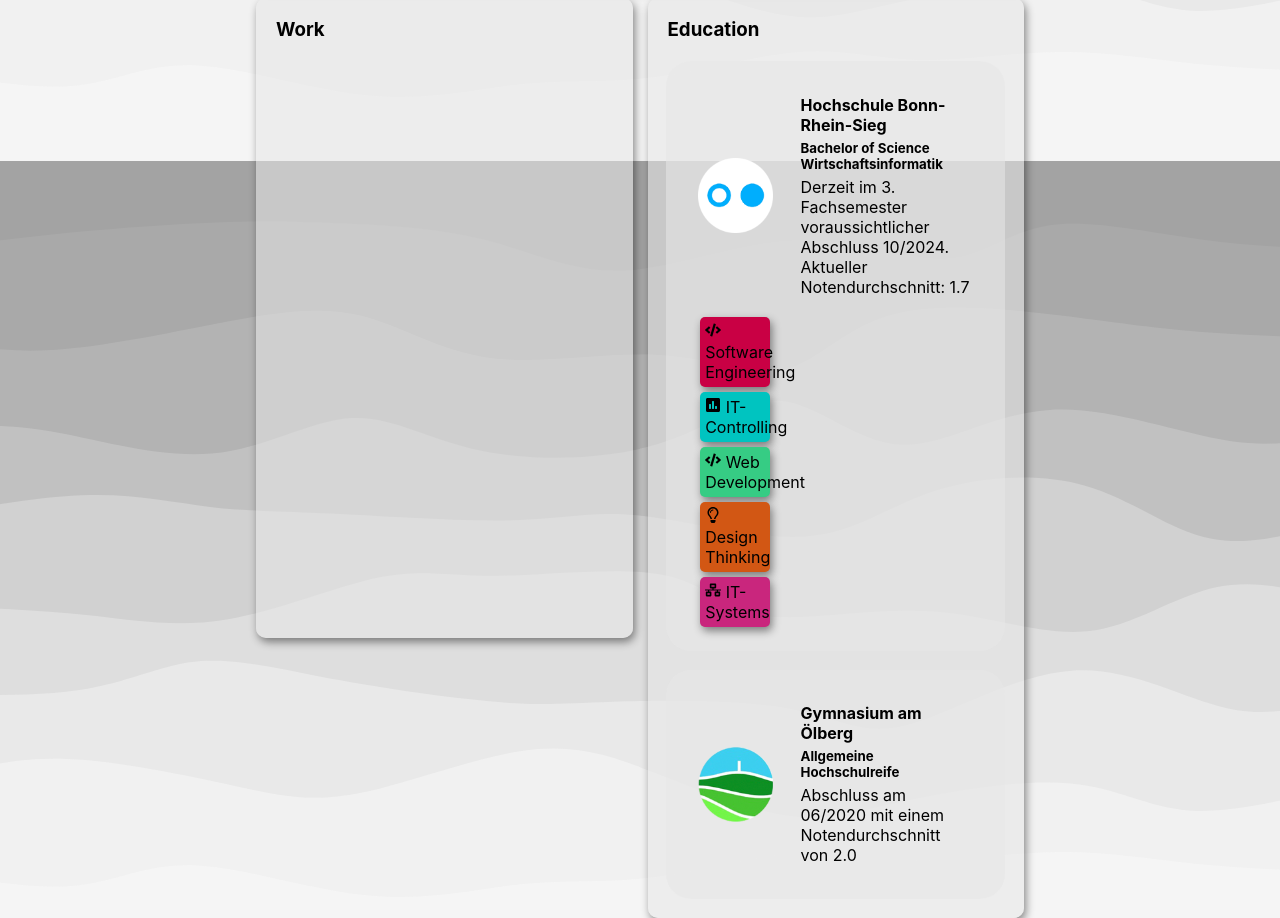
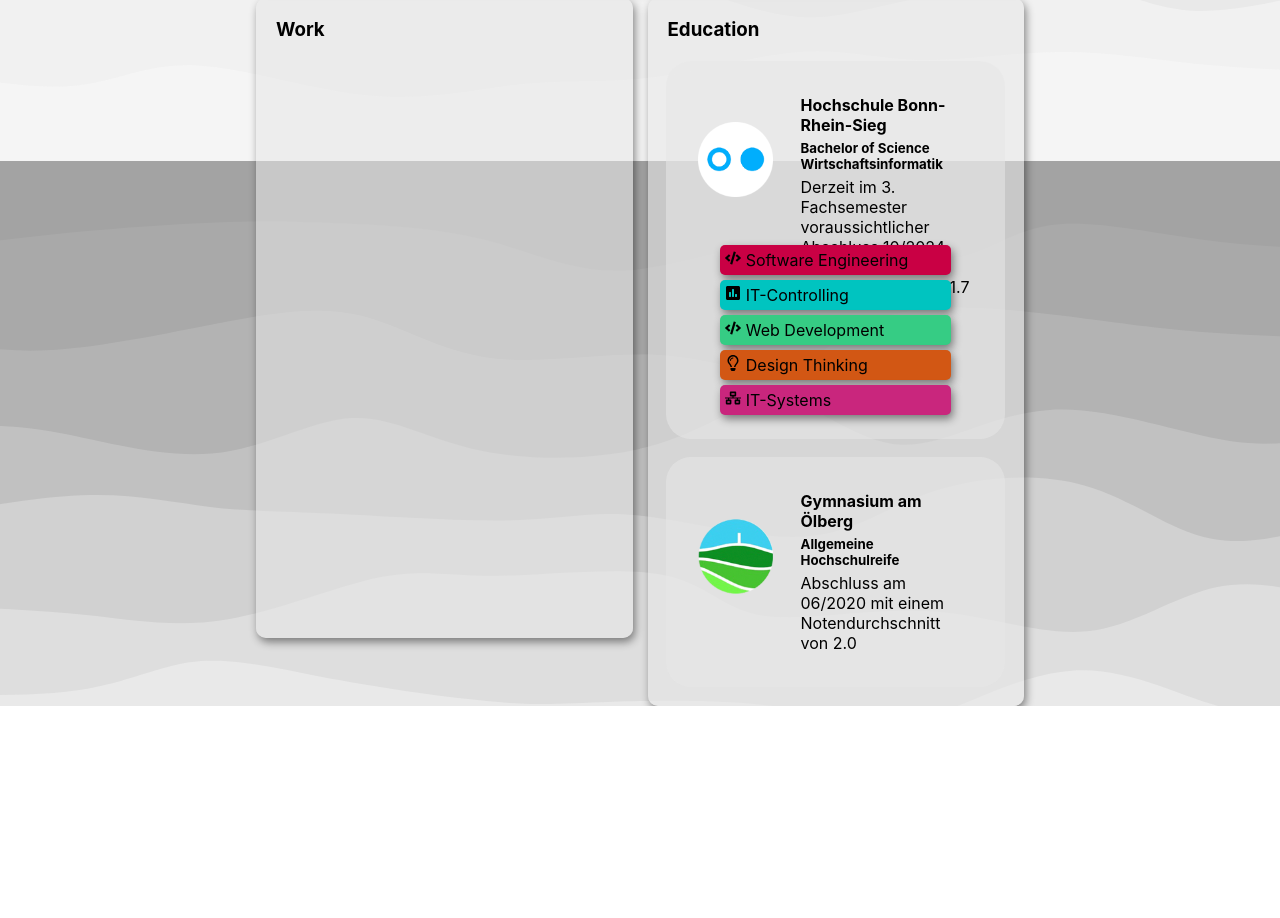
Before and after one commit to liamskydamien/me, a React (Create React App) app: page / in a window 1280 px wide. Shown: the part 639-1557 px from the top of the page. After the commit the page ends 1345 px from the top, so only its background shows below. Built offline with nearby package versions, Linux system fonts and the light colour scheme.

Commit message:
Order skills

```diff
--- a/src/Components/Content/contentStyles.module.css
+++ b/src/Components/Content/contentStyles.module.css
@@ -1,7 +1,7 @@
 .wrapper{
     display: grid;
     grid-template-columns: [image] 33.3%  1fr;
-    grid-template-rows: 1fr;
+    grid-template-rows: 10rem 1fr;
     padding: 5%;
     margin: 5%;
     background-color: var(--background-cards);
@@ -32,7 +32,7 @@ p{
 
 .wrapper img{
     grid-column: image;
-    grid-row: 1 / 4;
+    grid-row: 1;
     width: 75%;
     display: block;
     margin: auto;
@@ -46,6 +46,8 @@ p{
 }
 
 .skills{
+    grid-column: 1 / 3;
+    grid-row: 2 / 3;
     display: -ms-flexbox;
     align-items: center;
     justify-content: center;
```
